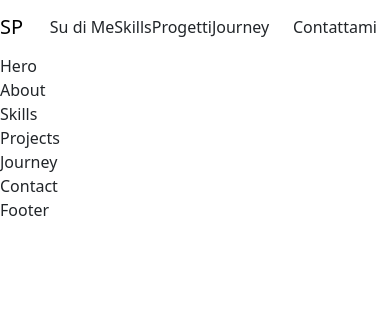
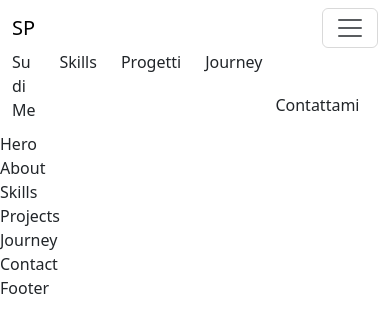
Before and after one commit to SimonePalmisciano/my_portfolio, a React (Vite) app: page / in a window 390 px wide. Shown: the top 332 px of the page. Built offline with nearby package versions, Linux system fonts and the light colour scheme.

Commit message:
feat: enhance Header component with responsive navigation and theme toggle

```diff
--- a/src/partials/Header.jsx
+++ b/src/partials/Header.jsx
@@ -1,14 +1,19 @@
-function Header() {
+function Header({ theme }) {
     return (
         <>
             <header>
-                <nav className="navbar navbar-expand-lg">
+                <div className="container">
+                    <nav className="navbar navbar-expand-lg d-flex justify-content-between">
                         <div>
-                        <a className="navbar-brand" href="#">
+                            <a className="navbar-brand me-5" href="#">
                                 SP
                             </a>
                         </div>
-                    <div className="d-flex justify-content-between">
+                        <button className="navbar-toggler" type="button" data-bs-toggle="collapse" data-bs-target="#navbarNavDropdown" aria-controls="navbarNavDropdown" aria-expanded="false" aria-label="Toggle navigation">
+                            <span class="navbar-toggler-icon"></span>
+                        </button>
+                        <div class="collapse navbar-collapse d-flex justify-content-between" id="navbarNavDropdown">
+                            <div className="d-flex gap-4">
                                 <a className="nav-link" href="#about">
                                     Su di Me
                                 </a>
@@ -22,13 +27,31 @@ function Header() {
                                     Journey
                                 </a>
                             </div>
+
                             <div>
-                        <button className="btn">
+                                <button
+                                    className="btn"
+                                >
+                                    {theme === "dark" ? (
+                                        <svg viewBox="0 0 24 24" aria-hidden="true">
+                                            <circle cx="12" cy="12" r="4" />
+                                            <path d="M12 2v2m0 16v2M4.93 4.93l1.42 1.42m11.3 11.3 1.42 1.42M2 12h2m16 0h2M4.93 19.07l1.42-1.42m11.3-11.3 1.42-1.42" />
+                                        </svg>
+                                    ) : (
+                                        <svg viewBox="0 0 24 24" aria-hidden="true">
+                                            <path d="M20.9 13A9 9 0 0 1 11 3.1 9 9 0 1 0 20.9 13Z" />
+                                        </svg>
+                                    )}
+                                </button>
+                                <button
+                                    className="btn">
                                     Contattami
                                 </button>
                             </div>
+                        </div>
 
                     </nav>
+                </div>
             </header>
         </>
     )
```
Lines whose indentation alone changed are shown as unchanged.
